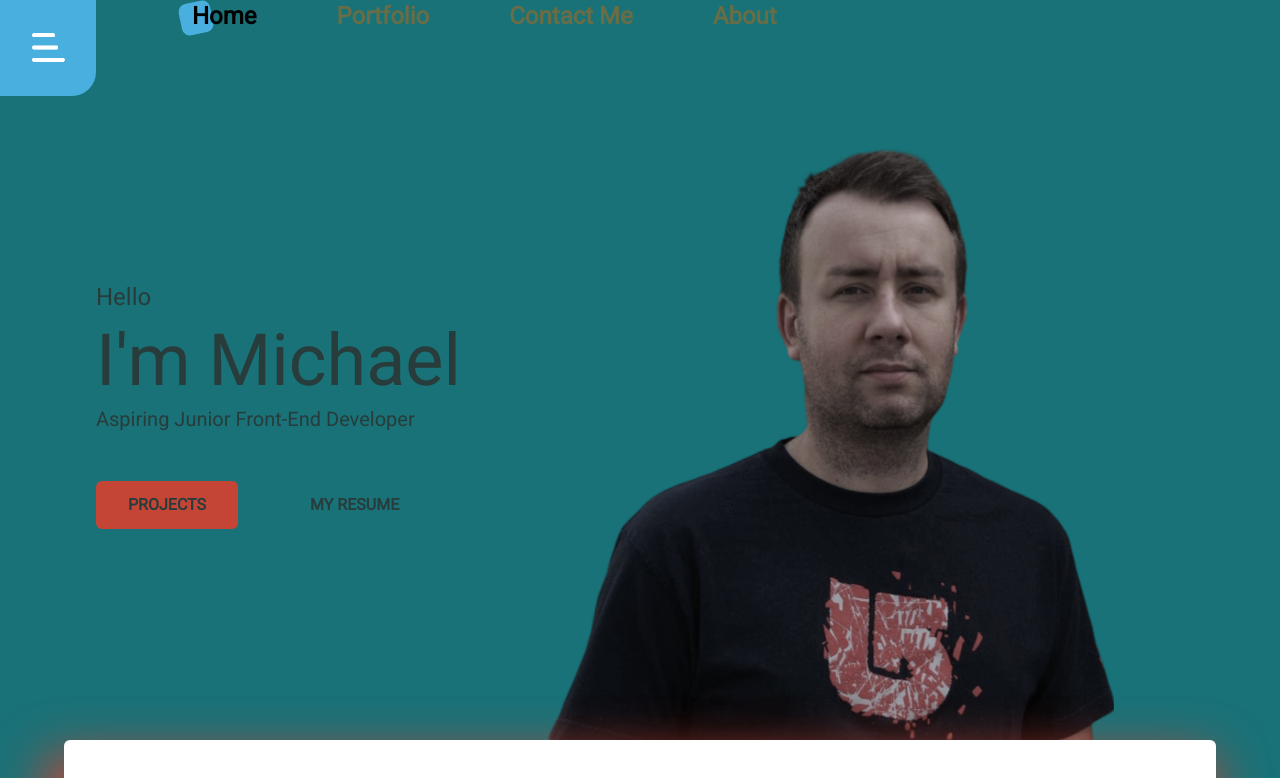
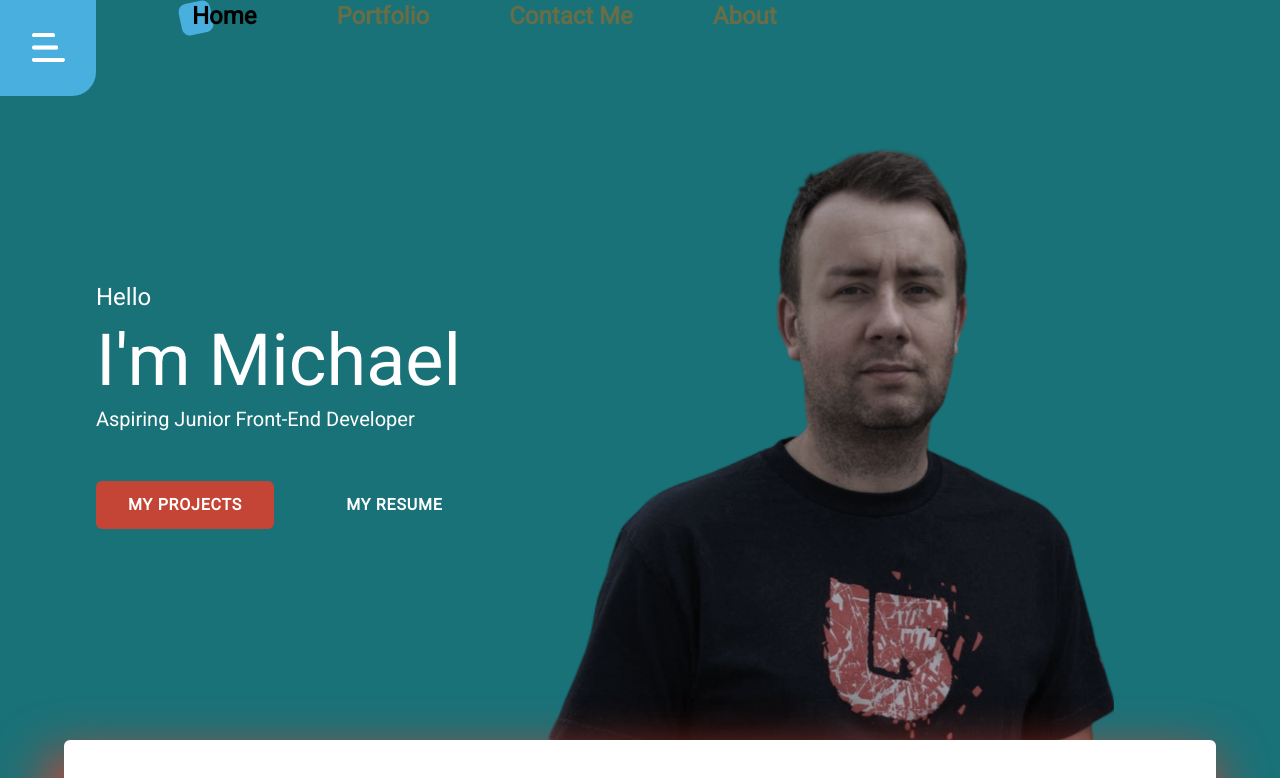
Before and after one commit to misiek869/portfolio, a Next.js app: page / in a window 1280 px wide. Shown: the top 778 px of the page. Built offline with nearby package versions, Linux system fonts and the light colour scheme.

Commit message:
small changes

```diff
--- a/src/app/components/Home/Home.tsx
+++ b/src/app/components/Home/Home.tsx
@@ -101,11 +101,11 @@ const Home = () => {
 					width: '100%',
 				}}>
 				<div className='container m-auto'>
-					<div className='grid grid-cols-12'>
+					<div className='grid grid-cols-12 text-white'>
 						<div className='bg-white flex flex-col justify-center col-span-12 md:col-span-5 md:bg-transparent'>
 							<div className='container m-auto'>
 								<div className='lg:pl-24 sm:pl-10 pl-0 py-20 md:py-0 md:text-start text-center'>
-									<p className={`text-3xl md:text-base lg:text-2xl`}>Hello</p>
+									<p className='text-3xl md:text-base lg:text-2xl '>Hello</p>
 									<h1 className='text-5xl md:text-5xl lg:text-7xl xl:text-7xl mt-5 md:mt-3'>
 										I'm Michael
 									</h1>
@@ -114,14 +114,14 @@ const Home = () => {
 									</h2>
 									<a
 										href='/#portfolio'
-										className=' cursor-pointer inline-block bg-[#C44536] transition-all duration-300 ease-in-out rounded-md py-3 px-5 font-bold mt-8 uppercase md:py-2 lg:py-3 lg:px-8 md:text-xs lg:text-base md:mt-5 xl:mt-10 hover:bg-[#BFC8AD] hover:shadow-md transform hover:translate-y-1'>
-										projects
+										className=' cursor-pointer inline-block bg-[#C44536] transition-all duration-300 ease-in-out rounded-md py-3 px-5 font-bold mt-8 uppercase md:py-2 lg:py-3 lg:px-8 md:text-xs lg:text-base md:mt-5 xl:mt-10 hover:bg-[#BFC8AD] hover:shadow-md transform hover:translate-y-1 tracking-wider'>
+										my projects
 									</a>
 
 									<a
 										href='script.js.pdf'
 										download='script script.pdf'
-										className='ml-10 cursor-pointer inline-block bg-[#197278] transition-all duration-300 ease-in-out rounded-md py-3 px-5 font-bold mt-8 uppercase md:py-2 lg:py-3 lg:px-8 md:text-xs lg:text-base md:mt-5 xl:mt-10 hover:bg-[#BFC8AD] hover:shadow-md transform hover:translate-y-1'>
+										className='ml-10 cursor-pointer inline-block bg-[#197278] transition-all duration-300 ease-in-out rounded-md py-3 px-5 font-bold mt-8 uppercase md:py-2 lg:py-3 lg:px-8 md:text-xs lg:text-base md:mt-5 xl:mt-10 hover:bg-[#BFC8AD] hover:shadow-md transform hover:translate-y-1 tracking-wider'>
 										my resume
 									</a>
 								</div>
```
